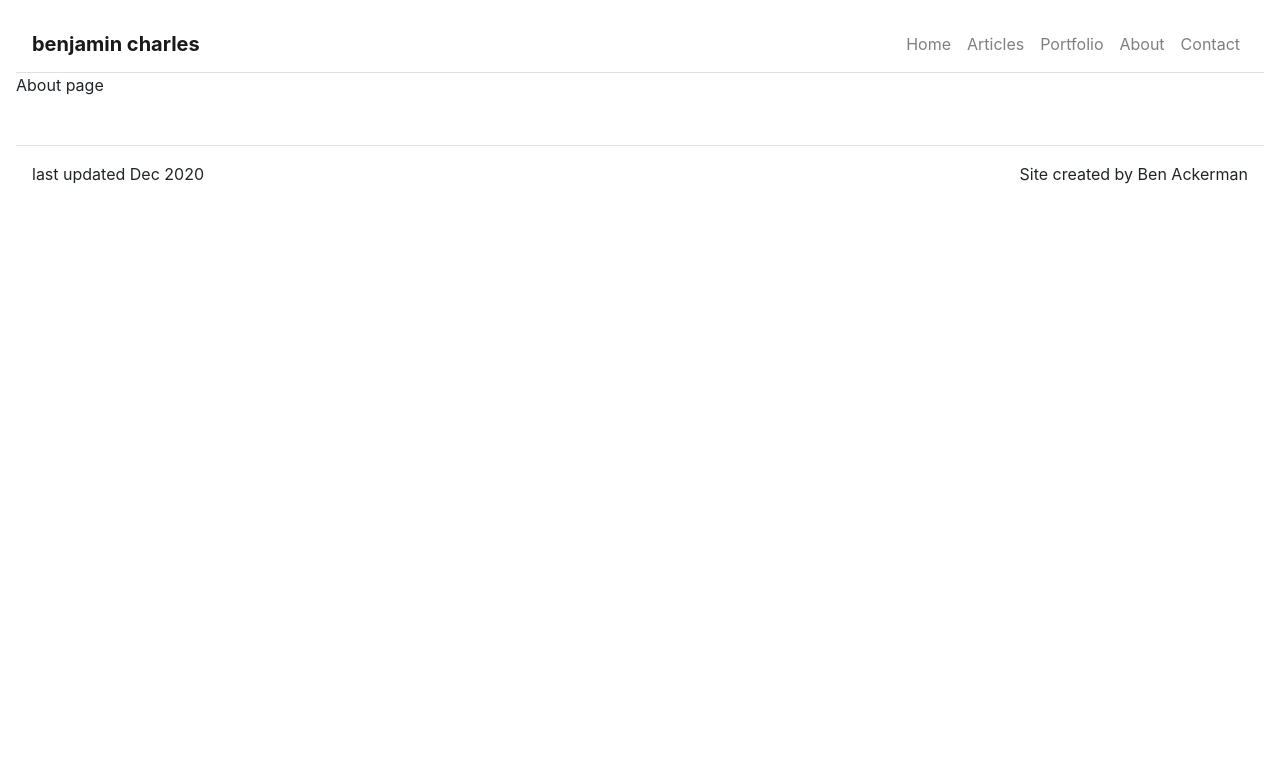
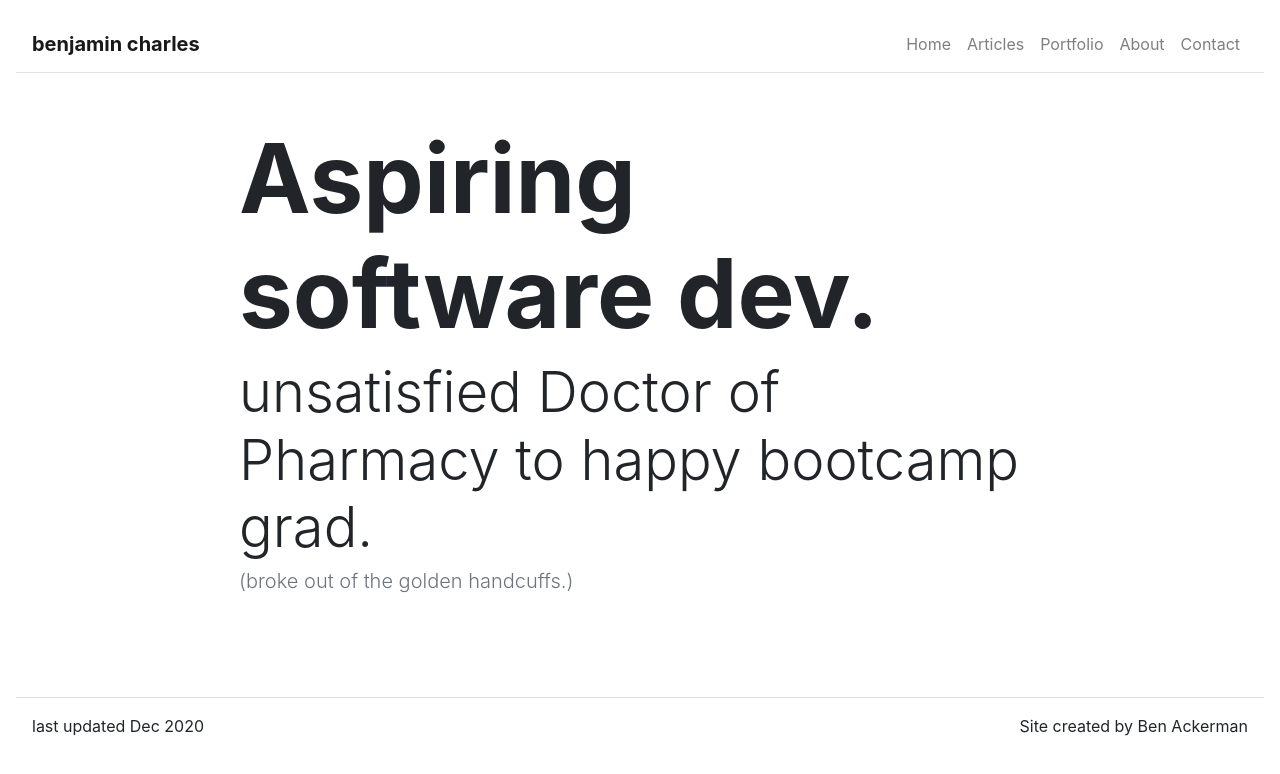
Before and after one commit to rxeuphoria/bca-profi-website, a React (Create React App) app: page /about in a window 1280 px wide. Shown: the top 774 px of the page. Built offline with nearby package versions, Linux system fonts and the light colour scheme.

Commit message:
added some about page content. reused BigTitle.js for about page, but needs restyling.  Possibly a new jumbotron. Don't like the current look.

```diff
--- a/src/App.js
+++ b/src/App.js
@@ -32,7 +32,9 @@ class App extends React.Component {
         flavorText: '(mostly complete.)'
       },
       about: {
-        title: 'About Me'
+        title: 'Aspiring software dev.',
+        subTitle: 'unsatisfied Doctor of Pharmacy to happy bootcamp grad.',
+        flavorText: '(broke out of the golden handcuffs.)'
       },
       article: {
         title: 'writings'
@@ -65,7 +67,7 @@ class App extends React.Component {
          <Route path="/" exact render={() => <HomePage title={this.state.home.title} subTitle={this.state.home.subTitle} flavorText={this.state.home.flavorText} />} />
          <Route path="/articles" exact render={() => <ArticlePage title={this.state.article.title}/>}/>
          <Route path="/portfolio" exact render={() => <PortfolioPage title={this.state.portfolio.title}/>} />
-         <Route path="/about" exact render={() => <AboutPage title={this.state.about.title}/>}/>
+         <Route path="/about" exact render={() => <AboutPage title={this.state.about.title} subTitle={this.state.about.subTitle} flavorText={this.state.about.flavorText} />} />
          <Route path="/contact" exact render={() => <ContactPage title={this.state.contact.title}/>}/>
          <Footer />
        </Container>
--- a/src/components/BigTitle.js
+++ b/src/components/BigTitle.js
@@ -15,7 +15,7 @@ function BigTitle(props) {
                     <Col md={8} sm={12}>
                         { props.title && <h1 className="display-1 font-weight-bolder">{props.title}</h1> }
                         { props.subTitle && <h3 className="display-4 font-weight-light">{props.subTitle}</h3> }
-                        { props.flavorText && <h5>{props.flavorText}</h5> }
+                        { props.flavorText && <h5 className="font-weight-light text-muted">{props.flavorText}</h5> }
                     </Col>
                 </Row>
             </Container>
--- a/src/pages/AboutPage.js
+++ b/src/pages/AboutPage.js
@@ -1,12 +1,15 @@
 import React from 'react';
 
+import BigTitle from '../components/BigTitle';
 
 function AboutPage (props){
 
     return(
-        <p>About page</p>
+        <div>
+        <BigTitle title= {props.title} subTitle={props.subTitle} flavorText={props.flavorText} />
+        </div>
     );
 
-};
+}
 
 export default AboutPage;
```
